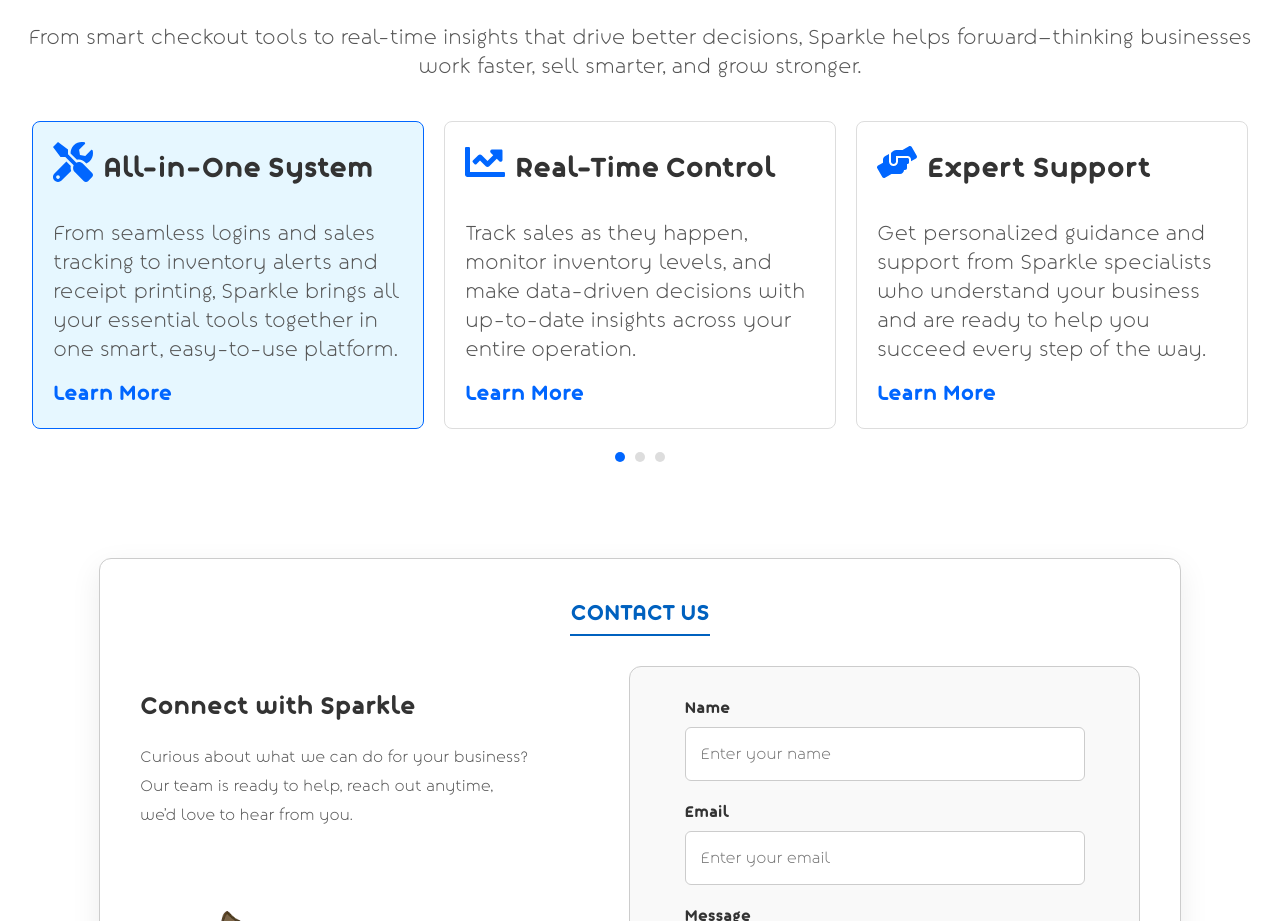
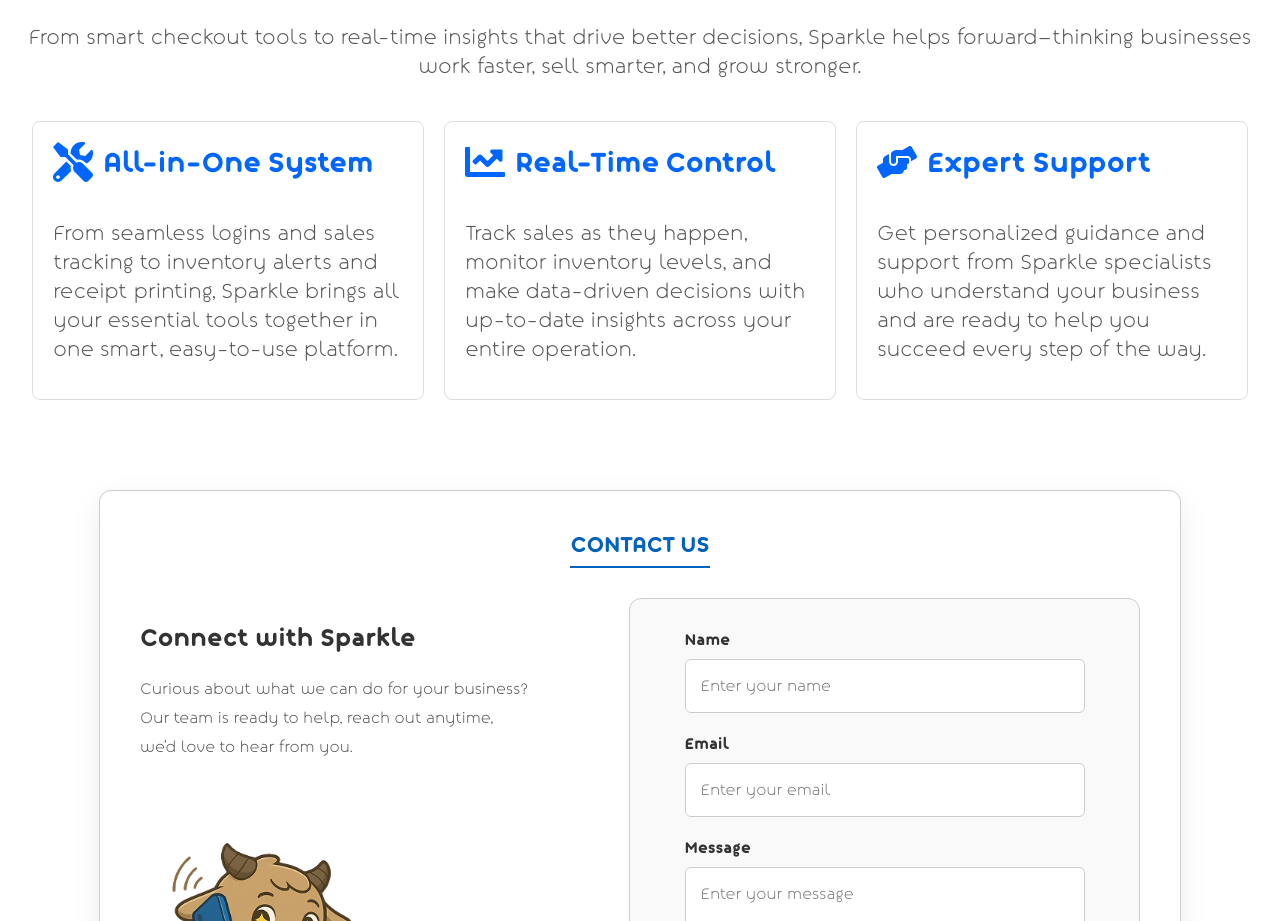
Before and after one commit to Rhaynel21/SparklePay, a React (Create React App) app: page / in a window 1280 px wide. Shown: the part 1380-2301 px from the top of the page. Built offline with nearby package versions, Linux system fonts and the light colour scheme.

Commit message:
messages

```diff
--- a/src/components/header.jsx
+++ b/src/components/header.jsx
@@ -62,7 +62,7 @@
               className="dropdown-item"
               onClick={() => handleFeatureClick('/kioskfeatures')}
             >
-              Kiosk
+              Self-Checkout Machine
             </button>
             </div>
           )}
--- a/src/pages/aboutus.jsx
+++ b/src/pages/aboutus.jsx
@@ -3,8 +3,9 @@
 import aboutImg1 from '../assets/about3.png';
 import featuresImg from '../assets/bulb2.png';
 import { FaArrowRight } from 'react-icons/fa';
-import Header from '../components/header'; // Import Header
-import Footer from '../components/footer'; // Import Footer
+import Header from '../components/header';
+import Footer from '../components/footer';
+import { useNavigate } from 'react-router-dom';
 
 const benefits = [
   { id: 1, title: 'Consistency', desc: 'Our solutions are reliable and affordable, with consistent performance to help you scale.' },
@@ -16,13 +17,14 @@
 ];
 
 const About = () => {
+  const navigate = useNavigate();
+
   return (
     <div className="about-page">
-      <Header /> {/* Include Header */}
+      <Header />
 
       {/* About Section */}
       <section className="about-section">
-        {/* Text left (big screen), reordered on small */}
         <div className="about-text">
           <div className="about-heading">
             <h2><span>About Us</span></h2>
@@ -37,11 +39,15 @@
             <p>
               Whether you're a business owner or a company looking to innovate, Sparkle is here to support your journey.
             </p>
-            <a href="#join" className="about-cta">Join Us <FaArrowRight /></a>
+            <button
+              className="about-cta"
+              onClick={() => navigate('/contact')}
+            >
+              Join Us <FaArrowRight />
+            </button>
           </div>
         </div>
 
-        {/* Image right (big screen), 3rd item on small */}
         <div className="about-images">
           <img src={aboutImg1} alt="Office" />
         </div>
@@ -61,7 +67,12 @@
             At SparklePay, our main goal is to create affordable technological breakthroughs that drive business growth.
             With intuitive software and smooth experiences, we make complex tasks simple so you can focus on what matters.
           </p>
-          <a href="#learn-more" className="about-cta">Learn More <FaArrowRight /></a>
+          <button
+            className="about-cta"
+            onClick={() => navigate('/')}
+          >
+            Learn More <FaArrowRight />
+          </button>
         </div>
       </section>
 
@@ -79,13 +90,12 @@
               <div className="benefit-number">{`0${benefit.id}`}</div>
               <h4>{benefit.title}</h4>
               <p>{benefit.desc}</p>
-              <a href="#learn-more">Learn More</a>
             </div>
           ))}
         </div>
       </section>
 
-      <Footer /> {/* Include Footer */}
+      <Footer />
     </div>
   );
 };
--- a/src/pages/kioskfeatures.jsx
+++ b/src/pages/kioskfeatures.jsx
@@ -73,14 +73,21 @@
             Sparkle POS is designed to make checkout seemless. It's fast, easy to use and built to streamline orders,
             reduce wait times, and enhance customer satisfaction.
           </p>
-          <a href="#features" className="hero-btn">Get Started</a>
+          <button
+              className="btn secondary"
+              onClick={() => {
+                document.getElementById('self-checkout')?.scrollIntoView({ behavior: 'smooth' });
+              }}
+            >
+              Get Started
+            </button>
         </div>
         <div className="hero-right">
           <img src={heroImg} alt="POS Dashboard" className="dashboard-img" />
         </div>
       </section>
 
-      <section className="self-checkout-section">
+      <section className="self-checkout-section" id="self-checkout">
         <h2>Self Checkout Features</h2>
         <div className="checkout-grid">
           {features.map((item, idx) => (
--- a/src/pages/posfeatures.jsx
+++ b/src/pages/posfeatures.jsx
@@ -35,7 +35,14 @@
           <p>
             Sparkle POS is designed to keep you moving. It’s fast, intuitive, and built to speed up service, simplify checkout, and keep your lines short.
           </p>
-          <a href="#features" className="hero-btn">Get Started</a>
+          <button
+              className="btn secondary"
+              onClick={() => {
+                document.getElementById('posfeatures-section2')?.scrollIntoView({ behavior: 'smooth' });
+              }}
+            >
+              Get Started
+            </button>
         </div>
         <div className="hero-right">
           <img src={heroImg} alt="POS Dashboard" className="dashboard-img" />
@@ -43,7 +50,7 @@
       </section>
 
       {/* Account Access Control */}
-      <section className="posfeatures-section2">
+      <section className="posfeatures-section2" id="posfeatures-section2">
         <h2>Account Access Control</h2>
         <div className="access-content">
           <div className="access-cards">
--- a/src/section/features.jsx
+++ b/src/section/features.jsx
@@ -47,18 +47,7 @@
               <h3>{feature.title}</h3>
             </div>
             <p>{feature.description}</p>
-            <a href="#learn">Learn More</a>
           </div>
-        ))}
-      </div>
-
-      <div className="features-pagination">
-        {features.map((_, index) => (
-          <span
-            key={index}
-            className={`dot ${index === activeIndex ? 'active' : ''}`}
-            onClick={() => setActiveIndex(index)}
-          ></span>
         ))}
       </div>
     </section>
--- a/src/section/home.jsx
+++ b/src/section/home.jsx
@@ -7,7 +7,7 @@
   const navigate = useNavigate();
 
   return (
-    <section className="home-section">
+    <section className="home-section" id="home">
       <div className="home-content">
         {/* Text Content */}
         <div className="home-text">
@@ -30,7 +30,7 @@
             <button
               className="btn secondary"
               onClick={() => {
-                document.getElementById('products').scrollIntoView({ behavior: 'smooth' });
+                document.getElementById('products-tabs').scrollIntoView({ behavior: 'smooth' });
               }}
             >
               Learn More
--- a/src/section/products.jsx
+++ b/src/section/products.jsx
@@ -9,9 +9,9 @@
   const navigate = useNavigate();
 
   return (
-    <section className="products-section" id="products">
+    <section className="products-section">
       {/* Tabs Header */}
-      <div className="tabs-header">
+      <div className="tabs-header" id="products-tabs">
         <button
           className={activeTab === 'pos' ? 'tab active' : 'tab'}
           onClick={() => setActiveTab('pos')}
@@ -48,7 +48,14 @@
                 </p>
               </>
             )}
-            <button className="btn primary" onClick={() => navigate('/posfeatures')}>
+            <button className="btn primary" onClick={() => {
+              if (activeTab === 'pos') {
+                navigate('/posfeatures');
+              } else {
+                navigate('/kioskfeatures');
+              }
+            }}
+            >
               See All Features
             </button>
           </div>
--- a/src/styles/aboutus.css
+++ b/src/styles/aboutus.css
@@ -60,19 +60,30 @@
   }
 
 .about-cta {
-    display: inline-block;
+  display: inline-flex;
+  align-items: center;
+  gap: 8px;
   margin-top: 10px;
-    padding: 10px 20px;
+  padding: 12px 28px;
   background-color: #0066ff;
   color: #fff;
   text-decoration: none;
-    border-radius: 5px;
+  border-radius: 8px;
   font-weight: bold;
-    transition: background-color 0.3s ease;
+  font-size: 1.1rem;
+  border: none;
+  cursor: pointer;
+  box-shadow: 0 2px 8px rgba(0,102,255,0.08);
+  transition: background 0.2s, transform 0.2s, box-shadow 0.2s;
 }
 
-  .about-cta:hover {
+.about-cta:hover,
+.about-cta:focus {
   background-color: #004aad;
+  transform: translateY(-2px) scale(1.03);
+  box-shadow: 0 6px 18px rgba(0,102,255,0.15);
+  color: #fff;
+  text-decoration: none;
 }
 
   .about-images {
@@ -235,6 +246,12 @@
     margin: 0 auto;
   }
 
+  .benefit-card:hover,
+.benefit-card:focus-within {
+  transform: translateY(-6px) scale(1.03);
+  z-index: 1;
+}
+
   @media (max-width: 1024px) {
     .benefits-cards {
       grid-template-columns: repeat(2, 1fr);
--- a/src/styles/features.css
+++ b/src/styles/features.css
@@ -44,11 +44,8 @@
   .feature-card:hover {
     transform: translateY(-5px);
     box-shadow: 0 4px 12px rgba(0, 0, 0, 0.1);
-  }
-
-  .feature-card.active {
     border-color: #0066ff; /* Change border color for active card */
-    background-color: #e6f7ff; /* Change background color for active card */
+    background-color: #e6f7ff;
   }
 
   .feature-icon-title {
@@ -56,6 +53,7 @@
     align-items: center;
     gap: 10px;
     margin-bottom: 15px;
+
   }
 
   .feature-icon {
@@ -65,8 +63,9 @@
 
   .feature-card h3 {
     font-size: 2rem;
-    color: #333;
+    color: #0066ff;
     margin: 0;
+    margin-top: -10px;
   }
 
   .feature-card p {
@@ -74,34 +73,3 @@
     color: #555;
     margin-bottom: 15px;
   }
-
-  .feature-card a {
-    font-size: 1.5rem;
-    color: #0066ff;
-    text-decoration: none;
-    font-weight: bold;
-  }
-
-  .feature-card a:hover {
-    text-decoration: underline;
-  }
-
-  /* Pagination Dots */
-  .features-pagination {
-    margin-top: 20px;
-  }
-
-  .features-pagination .dot {
-    display: inline-block;
-    width: 10px;
-    height: 10px;
-    margin: 0 5px;
-    background: #ddd;
-    border-radius: 50%;
-    cursor: pointer;
-    transition: background 0.3s ease;
-  }
-
-  .features-pagination .dot.active {
-    background: #0066ff;
-  }
--- a/src/styles/home.css
+++ b/src/styles/home.css
@@ -92,6 +92,10 @@
     color: #fff;
   }
 
+  #products-tabs {
+  scroll-margin-top: 130px;
+}
+
   /* Desktop image */
   .main-image {
     flex: 1;
--- a/src/styles/kioskfeatures.css
+++ b/src/styles/kioskfeatures.css
@@ -122,6 +122,10 @@
   line-height: 1.5;
 }
 
+  #self-checkout {
+  scroll-margin-top: 80x;
+}
+
 /* Responsive adjustments */
 @media (max-width: 1024px) {
   .kioskfeatures-hero {
--- a/src/styles/posfeatures.css
+++ b/src/styles/posfeatures.css
@@ -68,6 +68,10 @@
   margin-right: 100px;
 }
 
+#posfeatures-section2 {
+  scroll-margin-top: 50px;
+}
+
 /* Account Access Control */
 .posfeatures-section2 {
   padding: 80px 5vw;
@@ -126,6 +130,10 @@
   font-size: 1.2rem;
   color: #444;
   line-height: 1.3;
+}
+
+.access-card:hover {
+   transform: zoom-in;
 }
 
 .access-icon {
@@ -201,6 +209,10 @@
   width: 400px;
   height: 170px;
   margin-bottom: 10px;
+}
+
+.sales-card:hover {
+   transform: translateY(-4px);
 }
 
 .sales-card h3 {
@@ -345,7 +357,9 @@
 }
 
 @media (max-width: 600px) {
+
   .hero-left h2 {
+
     font-size: 2.5rem;
   }
 
```
Lines whose indentation alone changed are shown as unchanged.
